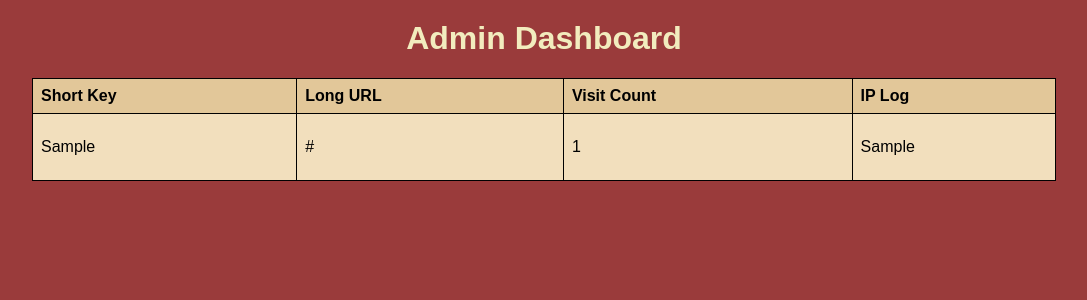
After one commit to mochiron-desu/link-shortner, a Flask app: template templates/admin.html in a window 1280 px wide. The commit adds this page. Shown: the top 300 px of the page, without its empty margins (96-1183 px from the left). Run offline with Flask 3, Linux system fonts and the light colour scheme; the template is opened without the code that fills it: most values are stand-ins (such as "Sample title", 1, 10 or a date in 2020).

Commit message:
basic admin

```diff
--- a/main.py
+++ b/main.py
@@ -1,14 +1,21 @@
-from flask import Flask, request, redirect, jsonify, render_template
+from flask import Flask, request, redirect, jsonify, render_template, session, url_for
 import random
 import string
 import pymongo
 
 app = Flask(__name__, static_folder='static')
+app.secret_key = 'your-secret-key'  # Replace with a secure secret key
 
 # Initialize MongoDB connection (local hosted in this example)
 client = pymongo.MongoClient("mongodb://localhost:27017/")
 db = client["link_shortener"]
 collection = db["links"]
+
+def authenticate(username, password):
+    # Replace with your own username and password
+    valid_username = "admin"
+    valid_password = "password"
+    return username == valid_username and password == valid_password
 
 def generate_short_key():
     characters = string.ascii_letters + string.digits
@@ -56,5 +63,30 @@ def redirect_to_original(short_key):
 def index():
     return render_template('index.html')
 
+@app.route('/admin/login', methods=['GET', 'POST'])
+def admin_login():
+    if request.method == 'POST':
+        username = request.form['username']
+        password = request.form['password']
+        if authenticate(username, password):
+            session['authenticated'] = True
+            return redirect(url_for('admin_dashboard'))
+        else:
+            return render_template('admin_login.html', error='Invalid credentials')
+    return render_template('admin_login.html', error=None)
+
+@app.route('/admin')
+def admin_dashboard():
+    if not session.get('authenticated'):
+        return redirect(url_for('admin_login'))
+    # Fetch all shortened URLs with visit counts and IP logs
+    all_links = list(collection.find({}, {"_id": 0}))
+    return render_template('admin.html', links=all_links)
+
+@app.route('/admin/logout')
+def admin_logout():
+    session.pop('authenticated', None)
+    return redirect(url_for('admin_login'))
+
 if __name__ == '__main__':
     app.run()
--- /dev/null
+++ b/static/style.css
@@ -0,0 +1,105 @@
+body {
+    font-family: Arial, sans-serif;
+    background-color: #9A3B3B;
+    /* Warm yellow */
+    margin: 0;
+    padding: 0;
+}
+
+h1 {
+    text-align: center;
+    color: #F2ECBE;
+    /* Tomato red */
+    margin-top: 20px;
+}
+
+form {
+    text-align: center;
+    margin-top: 20px;
+}
+
+label {
+    font-size: 18px;
+    color: #E2C799;
+    /* Orange red */
+}
+
+input[type="text"] {
+    width: 300px;
+    padding: 10px;
+    font-size: 16px;
+    border: 2px solid #FF4500;
+    border-radius: 5px;
+    background-color: #f2dfbd
+}
+
+button[type="submit"] {
+    background-color: #FF4500;
+    color: white;
+    border: none;
+    padding: 10px 20px;
+    font-size: 18px;
+    border-radius: 5px;
+    cursor: pointer;
+}
+
+button[type="submit"]:hover {
+    background-color: #FF6347;
+}
+
+#shortened-url {
+    text-align: center;
+    margin-top: 20px;
+    display: none;
+}
+
+p {
+    font-size: 18px;
+    color: #F2ECBE;
+}
+
+a {
+    font-size: 20px;
+    color: #E2C799;
+    text-decoration: underline;
+}
+
+/* Apply basic table formatting */
+table {
+    width: 80%; /* Set the table width to 80% */
+    margin: 0 auto; /* Center the table horizontally */
+    border-collapse: collapse;
+    margin-top: 20px;
+}
+
+th, td {
+    border: 1px solid #010101;
+    text-align: left;
+    padding: 8px;
+  background-color:#f2dfbd;
+}
+
+thead {
+    background-color: #E2C799;
+}
+
+/* Style the table header cells */
+th {
+    background-color: #E2C799;
+    color: black;
+}
+
+/* Style alternating rows */
+tbody tr:nth-child(even) {
+    background-color: #f2f2f2;
+}
+
+/* Style IP Log list */
+ul {
+    list-style-type: none;
+    padding: 0;
+}
+
+li {
+    margin: 5px 0;
+}
--- /dev/null
+++ b/templates/admin.html
@@ -0,0 +1,39 @@
+<!DOCTYPE html>
+<html lang="en">
+<head>
+    <meta charset="UTF-8">
+    <meta name="viewport" content="width=device-width, initial-scale=1.0">
+    <title>Admin Dashboard</title>
+    <link rel="stylesheet" href="static\style.css">
+</head>
+<body>
+    <h1>Admin Dashboard</h1>
+
+    <table>
+        <thead>
+            <tr>
+                <th>Short Key</th>
+                <th>Long URL</th>
+                <th>Visit Count</th>
+                <th>IP Log</th>
+            </tr>
+        </thead>
+        <tbody>
+            {% for link in links %}
+            <tr>
+                <td>{{ link.short_key }}</td>
+                <td>{{ link.long_url }}</td>
+                <td>{{ link.visit_count }}</td>
+                <td>
+                    <ul>
+                        {% for ip in link.ip_log %}
+                        <li>{{ ip }}</li>
+                        {% endfor %}
+                    </ul>
+                </td>
+            </tr>
+            {% endfor %}
+        </tbody>
+    </table>
+</body>
+</html>
```
Also changed, not shown: templates/admin_login.html (added, +22 -0 lines), templates/index.html (+1 -67 lines).
